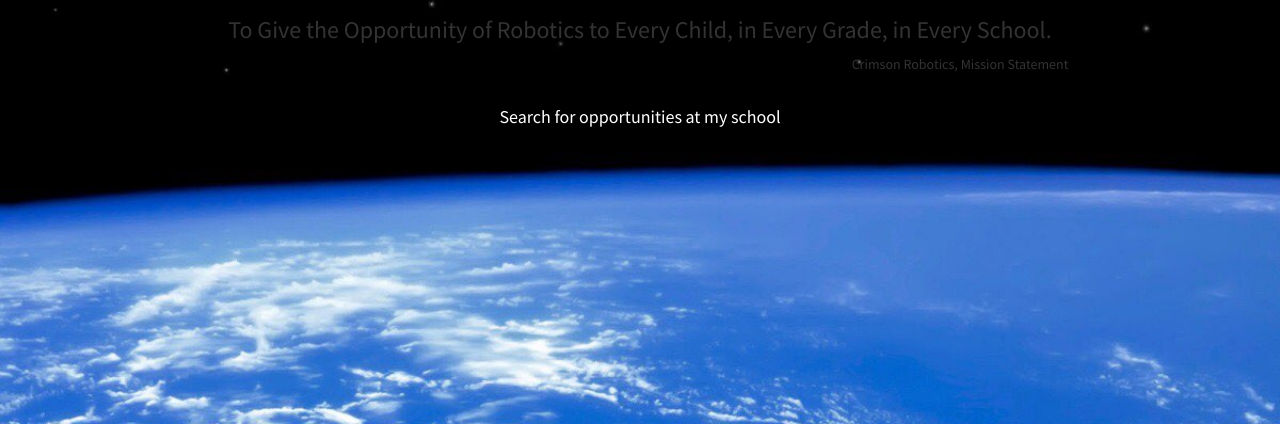
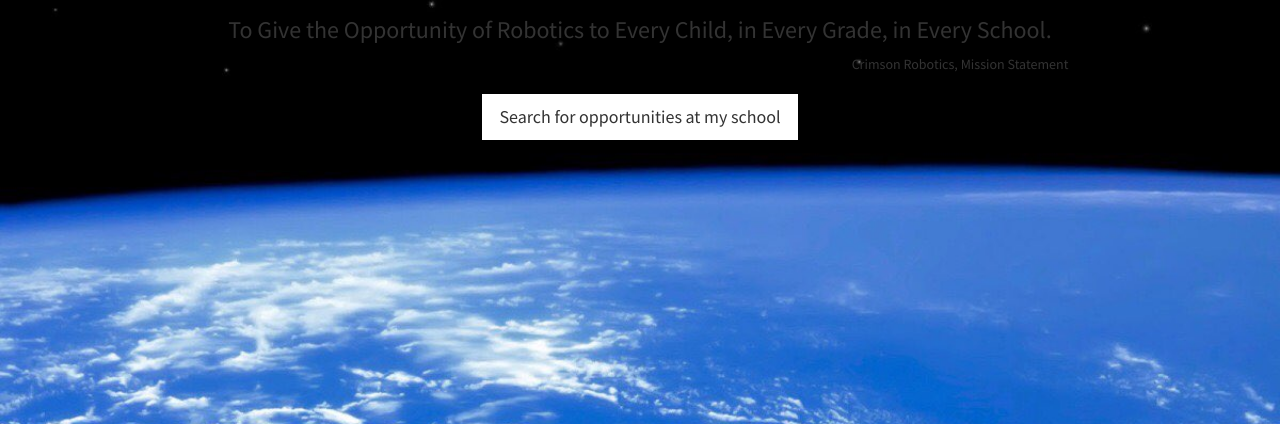
Before and after one commit to CrimsonRobotics/OsseoAreaRobotics.org, a plain HTML site: page index.html in a window 1280 px wide. Shown: the part 376-802 px from the top of the page. Drawn offline with nearby package versions, Linux system fonts and the light colour scheme; no server answers.

Commit message:
Changed to dark background

```diff
--- a/index.html
+++ b/index.html
@@ -62,7 +62,7 @@
             <br>
             <br>
             <div class="row">
-              <a href="#schools" class="btn btn-dark btn-lg">Search for opportunities at my school</a>
+              <a href="#schools" class="btn btn-light btn-lg">Search for opportunities at my school</a>
             </div>
 
 
```
